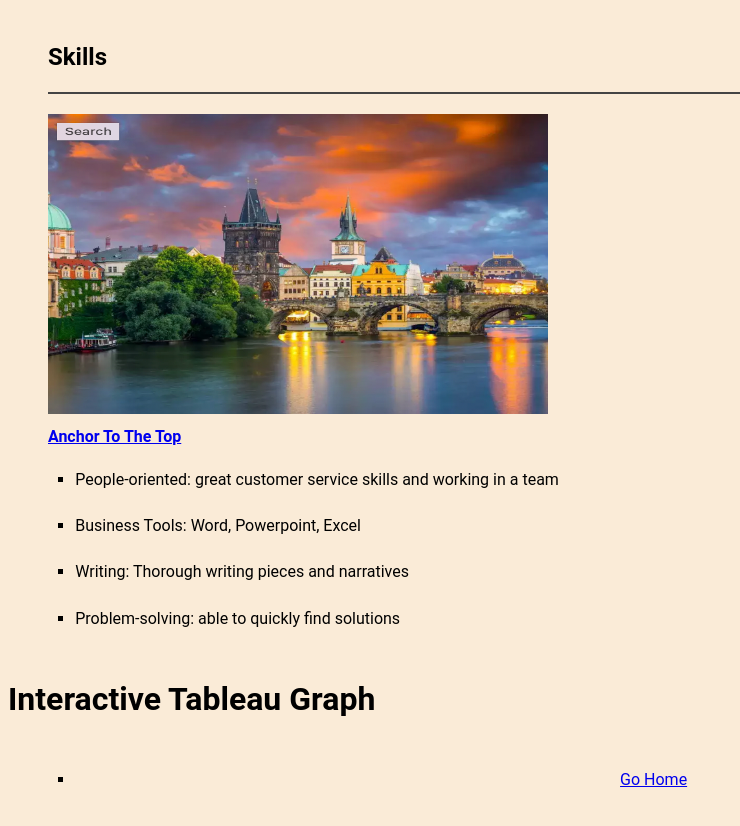
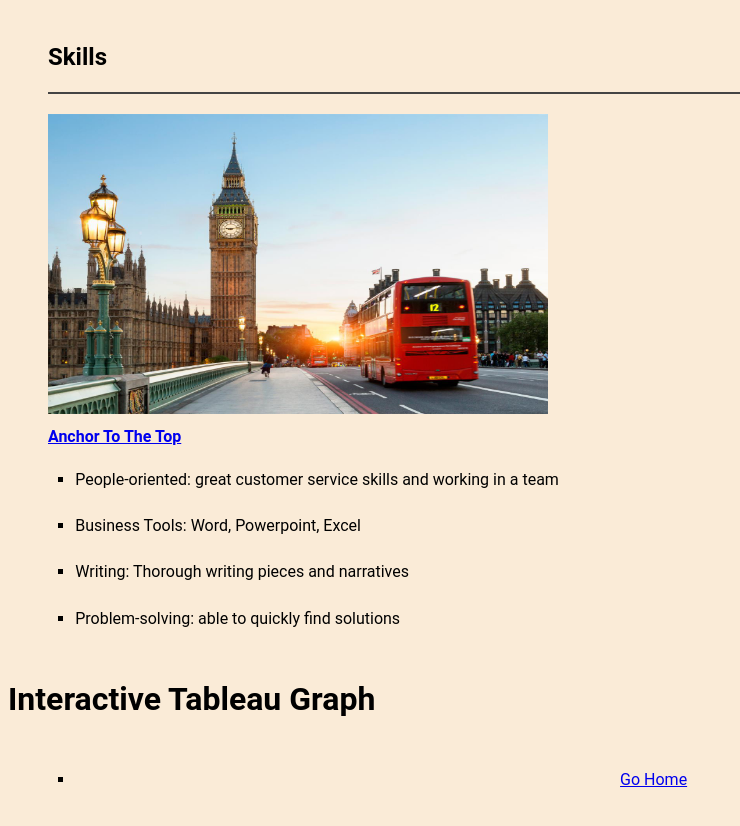
Before and after one commit to kamaewoolley/informationsystems201, a plain HTML site: page about.html in a window 1280 px wide. Shown: the part 1482-2308 px from the top of the page, without its empty margins (0-740 px from the left). Drawn offline with Linux system fonts and the light colour scheme.

Commit message:
Add files via upload

```diff
--- a/about.html
+++ b/about.html
@@ -52,7 +52,7 @@
 
 <section>
     <h2>Skills</h2>
-    <img src="/assets/img/london.png" alt="london" width="500" height="300">
+    <img src="./london7.jpeg" alt="london" width="500" height="300">
     <br>
     <a href="#top" class="center-bold">Anchor To The Top</a>
 
```
